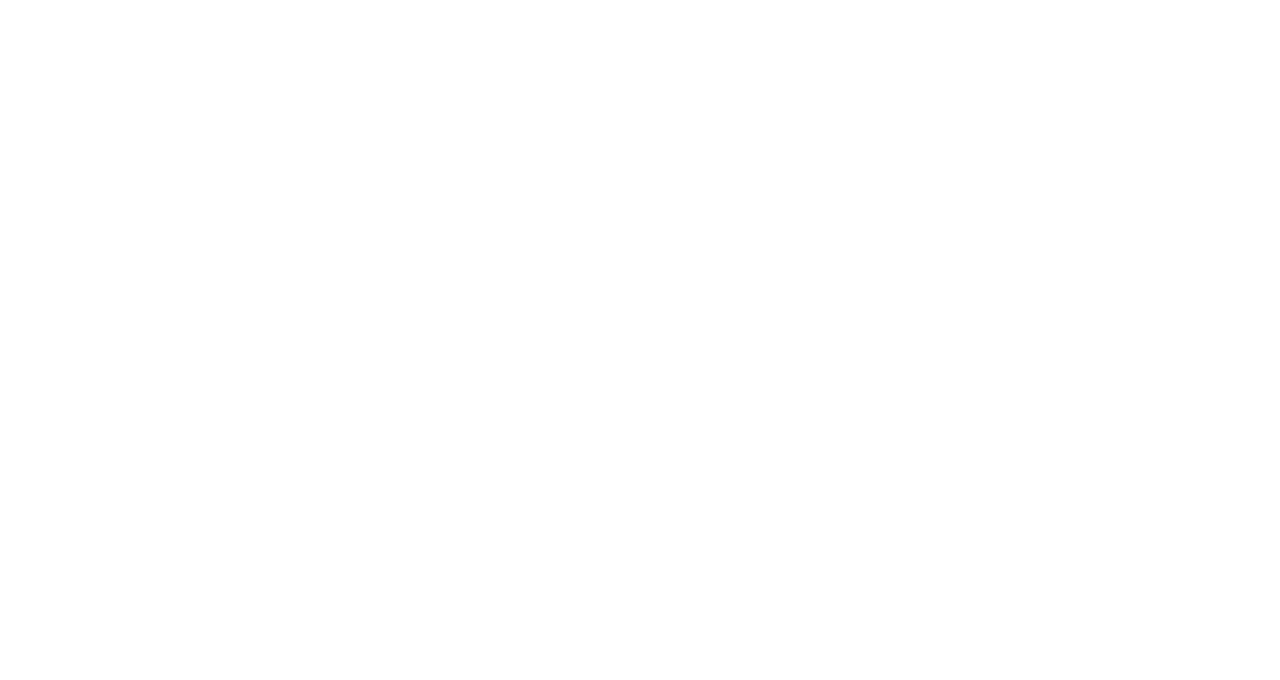
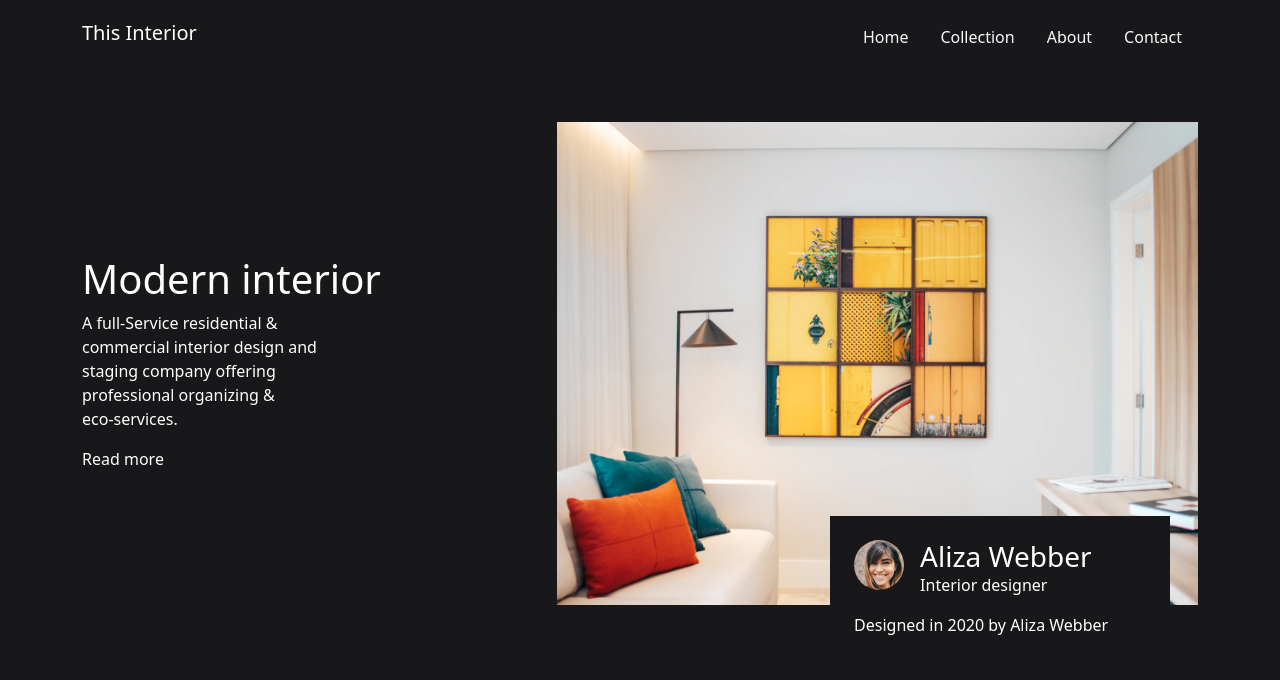
Before and after one commit to matiastoso/interior-consultant, a plain HTML site: page index.html in a window 1280 px wide. Drawn offline with nearby package versions, Linux system fonts and the light colour scheme.

Commit message:
Documento HTML y estilos de Bootstrap y sass terminados

```diff
--- a/index.html
+++ b/index.html
@@ -4,9 +4,61 @@
     <meta charset="utf-8"/>
     <meta name="viewport" content="width=device-width, initial-scale=1, user-scalable=no">
     <link rel="icon" href="images/icon.png"/>
+    <link href="https://cdn.jsdelivr.net/npm/bootstrap@5.0.0-beta1/dist/css/bootstrap.min.css" rel="stylesheet" integrity="sha384-giJF6kkoqNQ00vy+HMDP7azOuL0xtbfIcaT9wjKHr8RbDVddVHyTfAAsrekwKmP1" crossorigin="anonymous">
+    <link rel="stylesheet" href="css/styles.css">
     <title>Interior consultant</title>
   </head>
   <body>
+    <div class="container">
 
+      <!-- HEADER -->
+      <header class="d-flex justify-content-between align-items-center py-3 mb-5">
+        <h2 class="navbar-brand">
+          This Interior
+        </h2>
+
+        <nav class="nav justify-content-end">
+          <a class="nav-link text-light" href="#">Home</a>
+          <a class="nav-link text-light" href="#">Collection</a>
+          <a class="nav-link text-light" href="#">About</a>
+          <a class="nav-link text-light" href="#">Contact</a>
+        </nav>
+      </header>
+
+      <!-- SECTION -->
+      <section class="row">
+        <div class="col-sm-12 col-md-5 d-flex flex-column justify-content-center align-items-start">
+          <h1>Modern interior</h1>
+
+          <p>A full-Service residential & <br>
+            commercial interior design and <br>
+            staging company offering <br>
+            professional organizing & <br>
+            eco-services.</p>
+
+          <span>Read more</span>
+        </div>
+
+        <div class="col-sm-12 col-md-7 position-relative">
+          <img class="img-fluid" src="images/photo1.png" alt="Photo 1">
+
+          <article class="p-4 position-absolute aliza-card">
+            <div class="d-flex">
+              <div>
+                <img class="rounded-circle aliza-icon" src="images/photo2.png" alt="Photo 2">
+              </div>
+
+              <div class="px-3">
+                <h3>Aliza Webber</h3>
+
+                <p class="interior-designer">Interior designer</p>
+              </div>
+            </div>
+
+            <p>Designed in 2020 by Aliza Webber</p>
+          </article>
+        </div>
+      </section>
+    </div>
   </body>
 </html>
--- a/sass/_layout.scss
+++ b/sass/_layout.scss
@@ -0,0 +1,22 @@
+body {
+    background: $color-primary;
+    color: $white;
+}
+
+.aliza-card {
+    width: 340px;
+    position: relative;
+    right: 6%;
+    bottom: -15%;
+    color: $white;
+    background: $color-primary;
+}
+
+.aliza-icon {
+    width: 50px;
+    height: 50px;
+}
+
+.interior-designer {
+    margin-top: -.5rem;
+}
--- a/sass/styles.scss
+++ b/sass/styles.scss
@@ -1,2 +1,3 @@
 @import "fonts";
 @import "variables";
+@import "layout";
```
Also changed, not shown: css/styles.css, css/variables.css (deleted), 2 other files.
